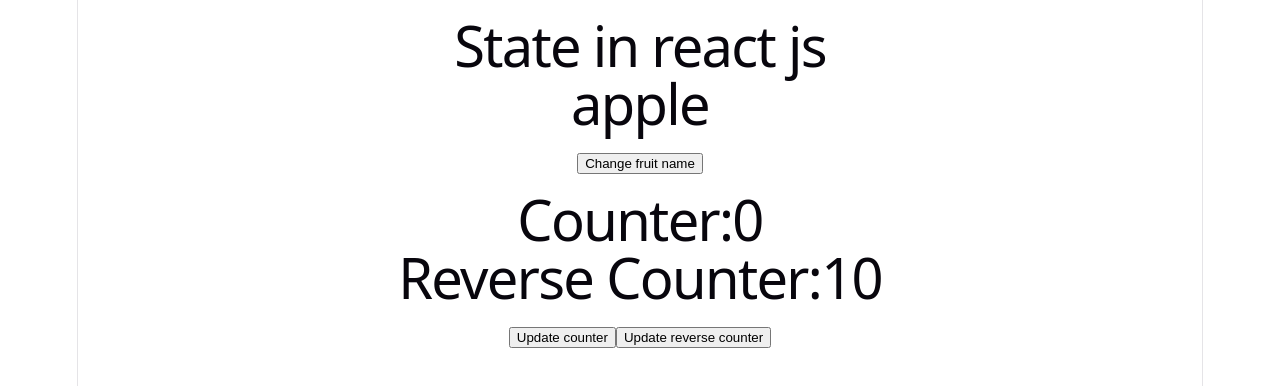
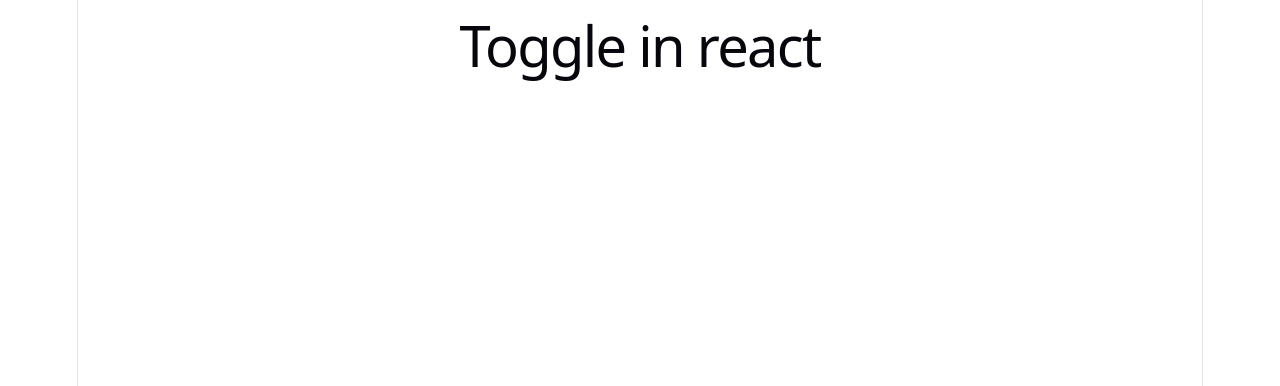
Before and after one commit to codewithnill/reactjs_19_by_code_step_by_step, a React (Vite) app in the folder main/react-blog/: page / in a window 1280 px wide. Shown: the top 386 px of the page. Built offline with nearby package versions, Linux system fonts and the light colour scheme.

Commit message:
toggle or hide and show in react (before implementation).

```diff
--- a/main/react-blog/src/App.jsx
+++ b/main/react-blog/src/App.jsx
@@ -1,17 +1,8 @@
 import { useState } from "react";
-import Counter from "./Counter";
-
 function App() {
-  const [fruit, setFruit] = useState("apple");
-  const handleFruit = () => {
-    setFruit("banana");
-  }
   return (
     <div>
-      <h1>State in react js</h1>
-      <h1>{fruit}</h1>
-      <button onClick={handleFruit}>Change fruit name</button>
-      <Counter/>
+      <h1>Toggle in react</h1>
     </div>
   );
 }
```
